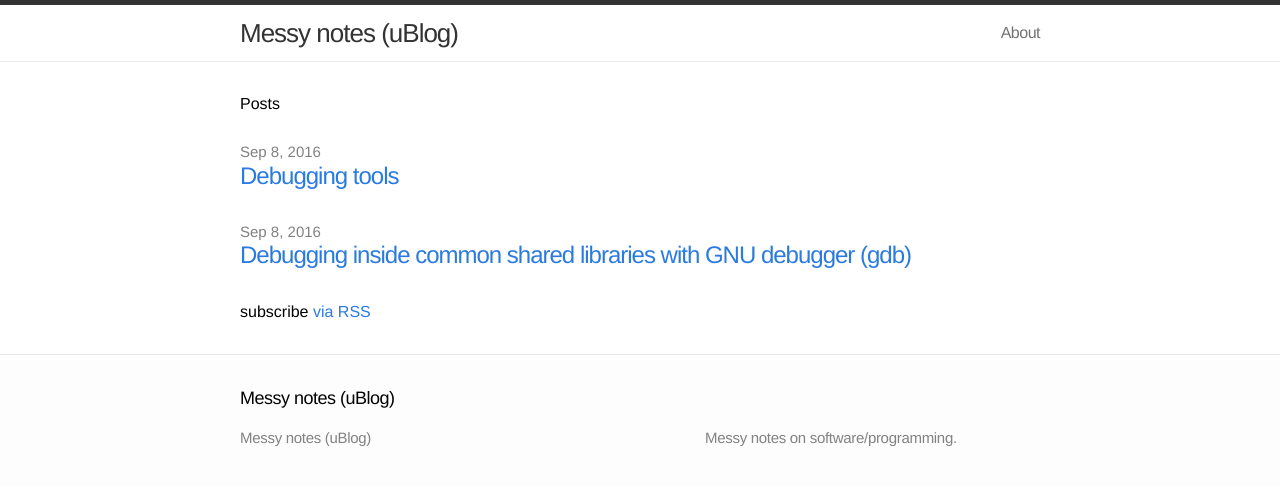
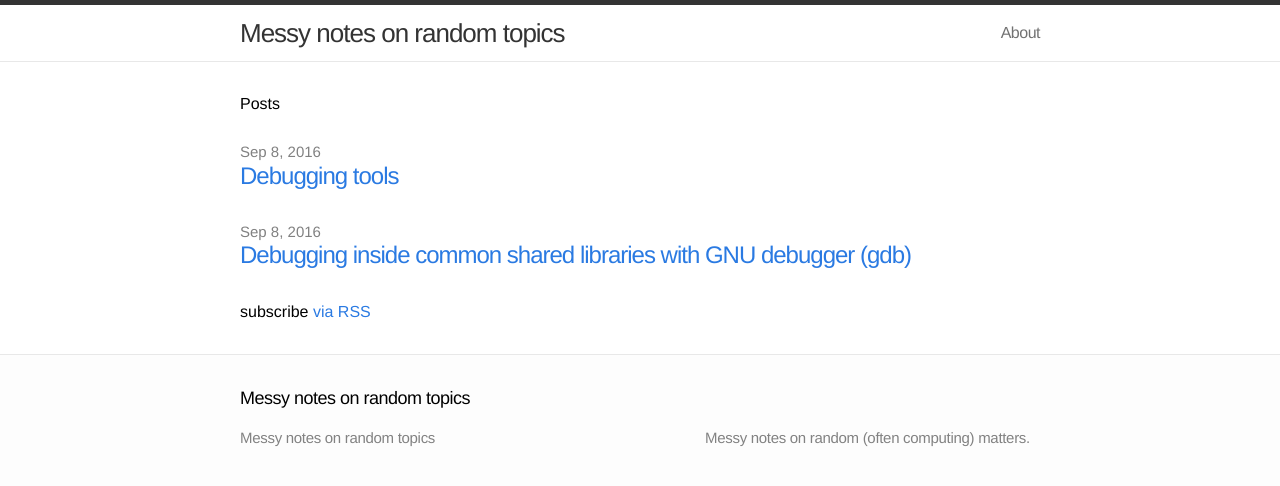
Before and after one commit to t-w/t-w.github.io, a Jekyll site: the page built from index.html, in a window 1280 px wide. Shown: the top 486 px of the page. Built offline with Jekyll 4.4.1, drawn with Linux system fonts in a browser that asks for light colours.

Commit message:
Updated website title.

```diff
--- a/_config.yml
+++ b/_config.yml
@@ -1,7 +1,7 @@
 # Site settings
-title: Messy notes (uBlog)
+title: Messy notes on random topics
 #email: your-email@domain.com
-description: "Messy notes on software/programming."
+description: "Messy notes on random (often computing) matters."
 baseurl: ""
 url: "http://t-w.github.io"
 #twitter_username: jekyllrb
```
